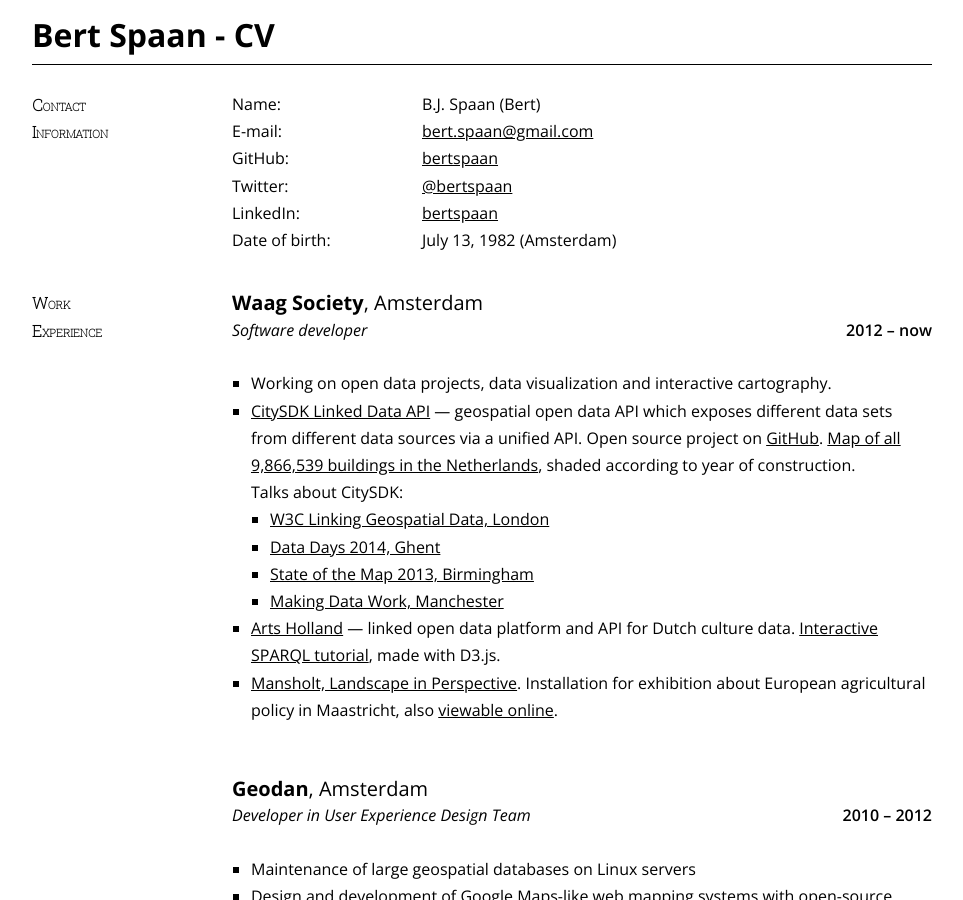
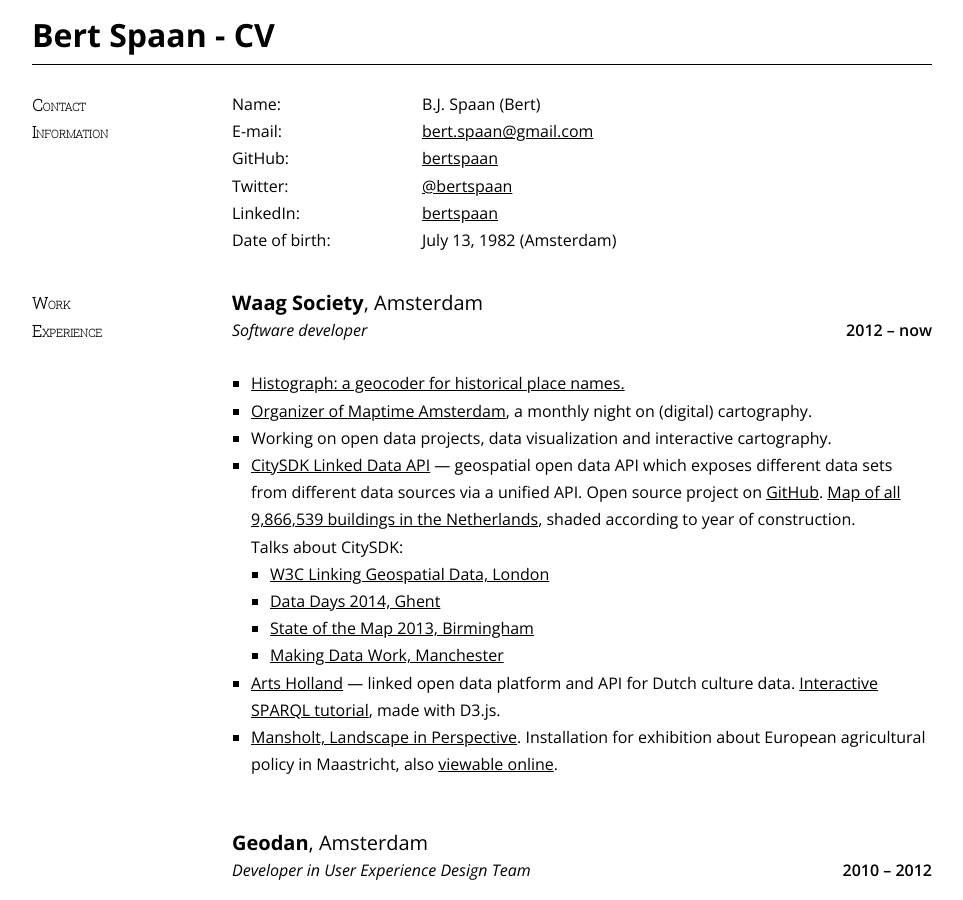
Before and after one commit to bertspaan/bertspaan.github.io, a Jekyll site: the page built from cv/index.html, in a window 1280 px wide and 900 px high. Shown: the whole window, without its empty margins (158-1121 px from the left). Built offline with Jekyll 4.4.1, drawn with Linux system fonts in a browser that asks for light colours; a file with an impossible date is left out.

Commit message:
added maptime & histograph

```diff
--- a/cv/index.html
+++ b/cv/index.html
@@ -38,6 +38,12 @@
           <h4>Software developer</h4>
           <h5>2012 – now</h5>
           <ul>
+            <li>
+              <a href="http://histograph.io">Histograph: a geocoder for historical place names.
+            </li>
+            <li>
+              Organizer of <a href="http://maptime-ams.github.io/">Maptime Amsterdam</a>, a monthly night on (digital) cartography.
+            </li>
             <li>
               Working on open data projects, data visualization and interactive cartography.
             </li>
```
